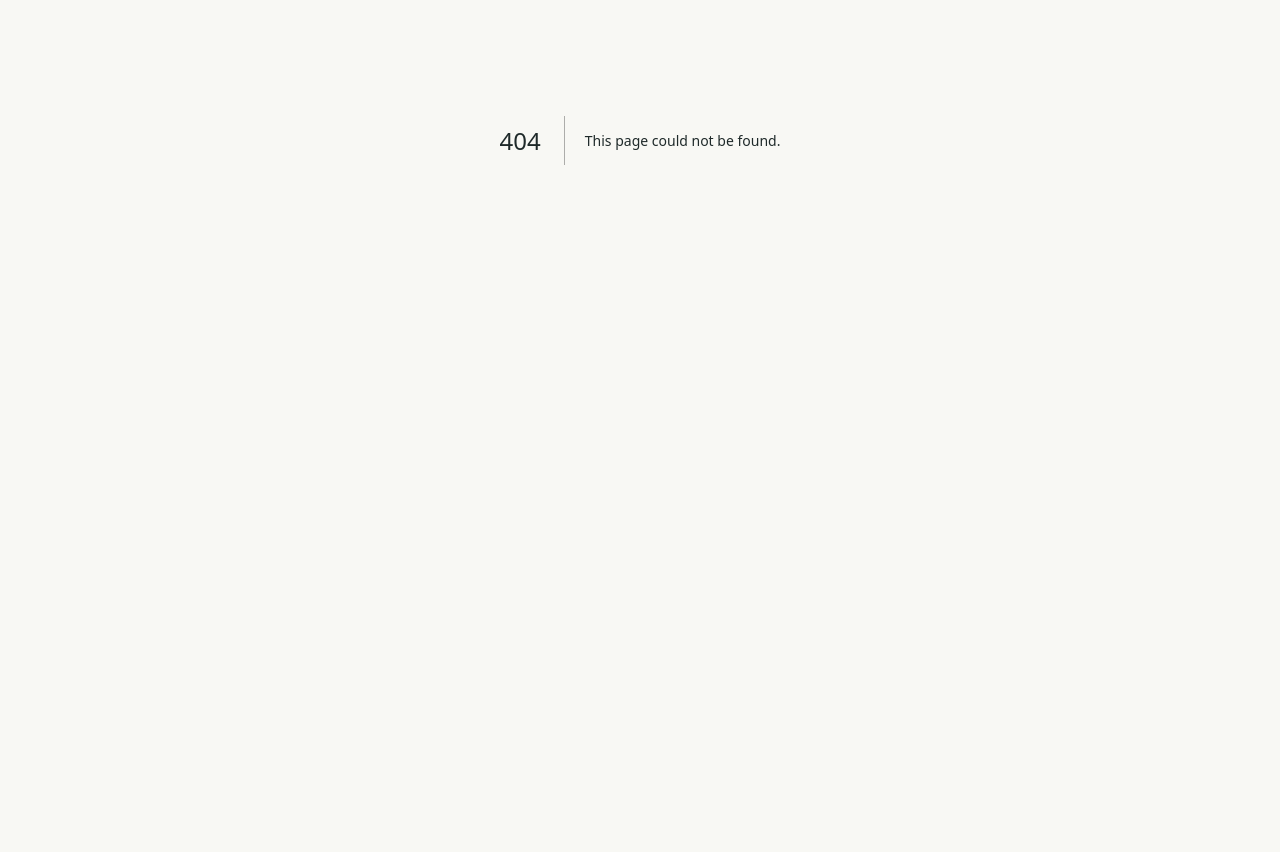
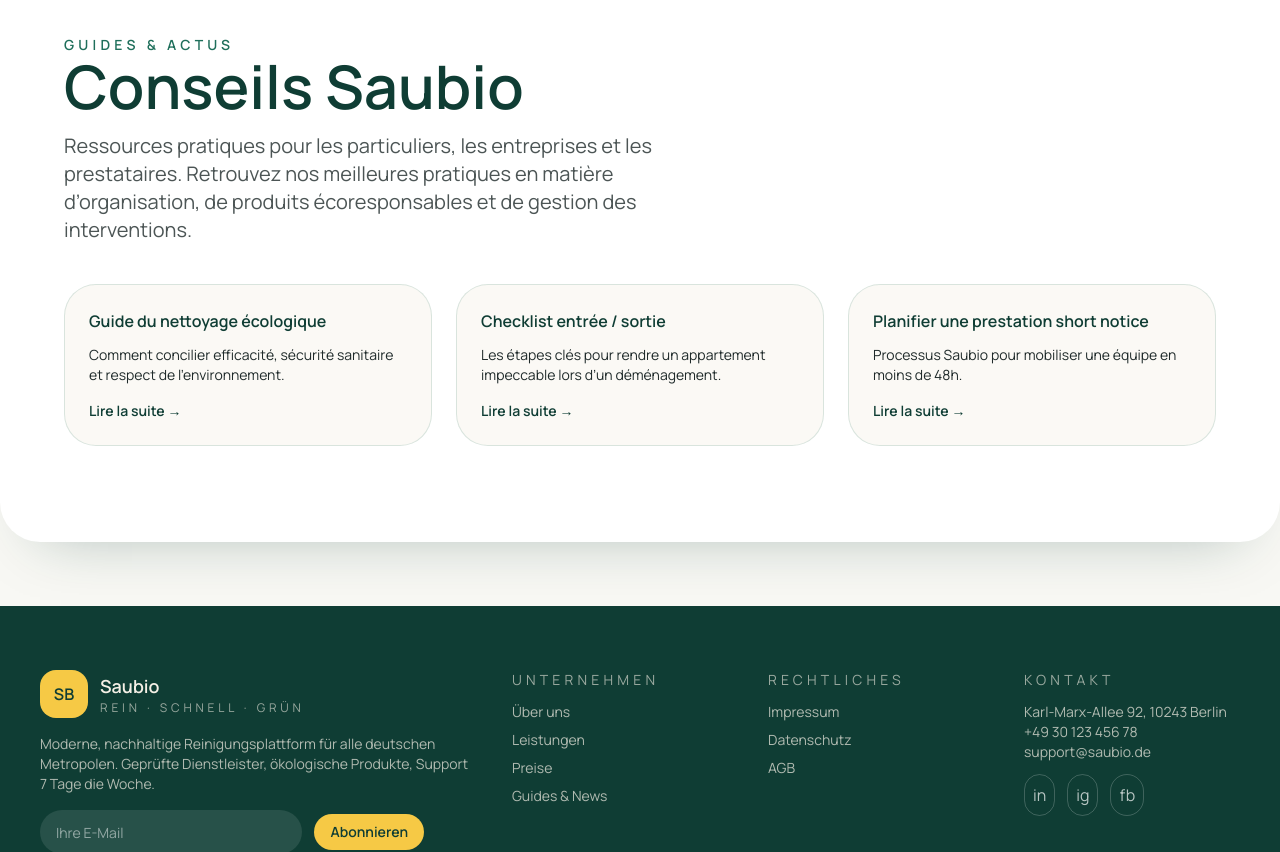
Before and after one commit to princeblack/saubio-frontend, a Next.js app: page /guides in a window 1280 px wide. Before the commit this address had no page. Shown: the part 260-1112 px from the top of the page. Before the commit the page ends 800 px from the top, so only its background shows below. Built offline with nearby package versions, Linux system fonts and the light colour scheme; what world-countries would draw is missing.

Commit message:
feat: add marketing pages and footer links

```diff
--- /dev/null
+++ b/src/app/a-propos/page.tsx
@@ -0,0 +1,51 @@
+import {
+  SectionContainer,
+  SectionDescription,
+  SectionHeading,
+  SectionTitle,
+} from '@saubio/ui';
+import { SiteFooter } from '../../components/layout/SiteFooter';
+import { SiteHeader } from '../../components/layout/SiteHeader';
+
+const pillars = [
+  {
+    title: 'Durabilité radicale',
+    body: 'Produits certifiés, itinéraires optimisés et compensation systématique des émissions pour chaque mission.',
+  },
+  {
+    title: 'Qualité vérifiée',
+    body: 'Prestataires audités, reporting transparent et indicateurs en temps réel accessibles aux clients.',
+  },
+  {
+    title: 'Technologie humaine',
+    body: 'Outils numériques simples pour orchestrer les équipes mais avec un support local joignable 7j/7.',
+  },
+];
+
+export default function AproposPage() {
+  return (
+    <>
+      <SiteHeader />
+      <main className="space-y-12 py-16">
+        <SectionContainer as="section" padding="spacious" className="rounded-5xl bg-white shadow-soft-lg">
+          <SectionHeading>Saubio</SectionHeading>
+          <SectionTitle size="large">À propos de nous</SectionTitle>
+          <SectionDescription className="max-w-2xl">
+            Saubio est né à Berlin avec une mission simple : rendre le nettoyage professionnel
+            durable accessible aux particuliers comme aux entreprises, sans compromis sur la
+            qualité ni sur la simplicité.
+          </SectionDescription>
+          <div className="mt-10 grid gap-6 sm:grid-cols-3">
+            {pillars.map((pillar) => (
+              <article key={pillar.title} className="rounded-4xl border border-saubio-moss/15 bg-saubio-cream/60 p-6 text-sm text-saubio-slate">
+                <h3 className="text-base font-semibold text-saubio-forest">{pillar.title}</h3>
+                <p className="mt-3 leading-relaxed">{pillar.body}</p>
+              </article>
+            ))}
+          </div>
+        </SectionContainer>
+      </main>
+      <SiteFooter />
+    </>
+  );
+}
--- /dev/null
+++ b/src/app/guides/page.tsx
@@ -0,0 +1,53 @@
+import { SectionContainer, SectionDescription, SectionHeading, SectionTitle } from '@saubio/ui';
+import Link from 'next/link';
+import { SiteFooter } from '../../components/layout/SiteFooter';
+import { SiteHeader } from '../../components/layout/SiteHeader';
+
+const articles = [
+  {
+    title: 'Guide du nettoyage écologique',
+    excerpt: 'Comment concilier efficacité, sécurité sanitaire et respect de l’environnement.',
+    href: '#',
+  },
+  {
+    title: 'Checklist entrée / sortie',
+    excerpt: 'Les étapes clés pour rendre un appartement impeccable lors d’un déménagement.',
+    href: '#',
+  },
+  {
+    title: 'Planifier une prestation short notice',
+    excerpt: 'Processus Saubio pour mobiliser une équipe en moins de 48h.',
+    href: '#',
+  },
+];
+
+export default function GuidesPage() {
+  return (
+    <>
+      <SiteHeader />
+      <main className="space-y-12 py-16">
+        <SectionContainer as="section" padding="spacious" className="rounded-5xl bg-white shadow-soft-lg">
+          <SectionHeading>Guides & actus</SectionHeading>
+          <SectionTitle size="large">Conseils Saubio</SectionTitle>
+          <SectionDescription className="max-w-2xl">
+            Ressources pratiques pour les particuliers, les entreprises et les prestataires.
+            Retrouvez nos meilleures pratiques en matière d’organisation, de produits écoresponsables
+            et de gestion des interventions.
+          </SectionDescription>
+          <div className="mt-10 grid gap-6 sm:grid-cols-3">
+            {articles.map((article) => (
+              <article key={article.title} className="flex h-full flex-col rounded-4xl border border-saubio-moss/15 bg-saubio-cream/40 p-6 text-sm text-saubio-slate">
+                <h3 className="text-base font-semibold text-saubio-forest">{article.title}</h3>
+                <p className="mt-3 flex-1">{article.excerpt}</p>
+                <Link href={article.href} className="mt-4 text-sm font-semibold text-saubio-forest">
+                  Lire la suite →
+                </Link>
+              </article>
+            ))}
+          </div>
+        </SectionContainer>
+      </main>
+      <SiteFooter />
+    </>
+  );
+}
--- /dev/null
+++ b/src/app/services/page.tsx
@@ -0,0 +1,50 @@
+import { SectionContainer, SectionDescription, SectionHeading, SectionTitle } from '@saubio/ui';
+import { SiteFooter } from '../../components/layout/SiteFooter';
+import { SiteHeader } from '../../components/layout/SiteHeader';
+
+const offerings = [
+  {
+    title: 'Résidentiel premium',
+    details: ['Entretien hebdomadaire ou ponctuel', 'Gestion des clés sécurisée', 'Checklist personnalisée'],
+  },
+  {
+    title: 'Espaces professionnels',
+    details: ['Bureaux, retail et coworkings', 'Service de jour ou de nuit', 'Rapports et audits qualité'],
+  },
+  {
+    title: 'Services spécialisés',
+    details: ['Grand ménage & remise en état', 'Nettoyage écologique de tissus', 'Prestations événementielles'],
+  },
+];
+
+export default function ServicesPage() {
+  return (
+    <>
+      <SiteHeader />
+      <main className="space-y-12 py-16">
+        <SectionContainer as="section" padding="spacious" className="rounded-5xl bg-white shadow-soft-lg">
+          <SectionHeading>Nos offres</SectionHeading>
+          <SectionTitle size="large">Services Saubio</SectionTitle>
+          <SectionDescription className="max-w-2xl">
+            Composez un programme sur mesure en combinant nos formules résidentielles, professionnelles
+            et spécialisées. Les prestations sont couvertes par nos assurances et suivies par un Customer
+            Success Manager.
+          </SectionDescription>
+          <div className="mt-10 grid gap-6 sm:grid-cols-3">
+            {offerings.map((offer) => (
+              <article key={offer.title} className="rounded-4xl border border-saubio-moss/15 bg-saubio-cream/50 p-6 text-sm text-saubio-slate">
+                <h3 className="text-base font-semibold text-saubio-forest">{offer.title}</h3>
+                <ul className="mt-4 space-y-2">
+                  {offer.details.map((detail) => (
+                    <li key={detail}>{detail}</li>
+                  ))}
+                </ul>
+              </article>
+            ))}
+          </div>
+        </SectionContainer>
+      </main>
+      <SiteFooter />
+    </>
+  );
+}
--- /dev/null
+++ b/src/app/tarifs/page.tsx
@@ -0,0 +1,58 @@
+import {
+  SectionContainer,
+  SectionDescription,
+  SectionHeading,
+  SectionTitle,
+} from '@saubio/ui';
+import { SiteFooter } from '../../components/layout/SiteFooter';
+import { SiteHeader } from '../../components/layout/SiteHeader';
+
+const plans = [
+  {
+    name: 'Essentiel',
+    price: 'à partir de 32€ / h',
+    perks: ['Intervenant certifié', 'Produits inclus', 'Support e-mail'],
+  },
+  {
+    name: 'Confort',
+    price: 'à partir de 38€ / h',
+    perks: ['Equipe dédiée', 'Gestion du linge', 'Support prioritaire'],
+  },
+  {
+    name: 'Entreprise',
+    price: 'Sur devis',
+    perks: ['Compte-rendu personnalisé', 'Horaires étendus 24/7', 'Référent Saubio dédié'],
+  },
+];
+
+export default function TarifsPage() {
+  return (
+    <>
+      <SiteHeader />
+      <main className="space-y-12 py-16">
+        <SectionContainer as="section" padding="spacious" className="rounded-5xl bg-white shadow-soft-lg">
+          <SectionHeading>Transparence</SectionHeading>
+          <SectionTitle size="large">Nos tarifs</SectionTitle>
+          <SectionDescription className="max-w-2xl">
+            Les prix affichés incluent les charges sociales, les assurances et le suivi qualité.
+            Chaque mission fait l’objet d’une estimation en fonction de la surface et des particularités.
+          </SectionDescription>
+          <div className="mt-10 grid gap-6 sm:grid-cols-3">
+            {plans.map((plan) => (
+              <article key={plan.name} className="rounded-4xl border border-saubio-moss/20 bg-saubio-cream/40 p-6 text-sm text-saubio-slate">
+                <h3 className="text-base font-semibold text-saubio-forest">{plan.name}</h3>
+                <p className="mt-4 text-xl font-semibold text-saubio-forest">{plan.price}</p>
+                <ul className="mt-4 space-y-2">
+                  {plan.perks.map((perk) => (
+                    <li key={perk}>{perk}</li>
+                  ))}
+                </ul>
+              </article>
+            ))}
+          </div>
+        </SectionContainer>
+      </main>
+      <SiteFooter />
+    </>
+  );
+}
--- a/src/components/layout/SiteFooter.tsx
+++ b/src/components/layout/SiteFooter.tsx
@@ -48,22 +48,22 @@
           </h3>
           <ul className="space-y-2 text-sm text-saubio-cream/70">
             <li>
-              <Link href="#about" className="hover:text-white">
+              <Link href="/a-propos" className="hover:text-white">
                 {t('footer.links.about')}
               </Link>
             </li>
             <li>
-              <Link href="#services" className="hover:text-white">
+              <Link href="/services" className="hover:text-white">
                 {t('footer.links.services')}
               </Link>
             </li>
             <li>
-              <Link href="#tarifs" className="hover:text-white">
+              <Link href="/tarifs" className="hover:text-white">
                 {t('footer.links.pricing')}
               </Link>
             </li>
             <li>
-              <Link href="/blog" className="hover:text-white">
+              <Link href="/guides" className="hover:text-white">
                 {t('footer.links.blog')}
               </Link>
             </li>
```
